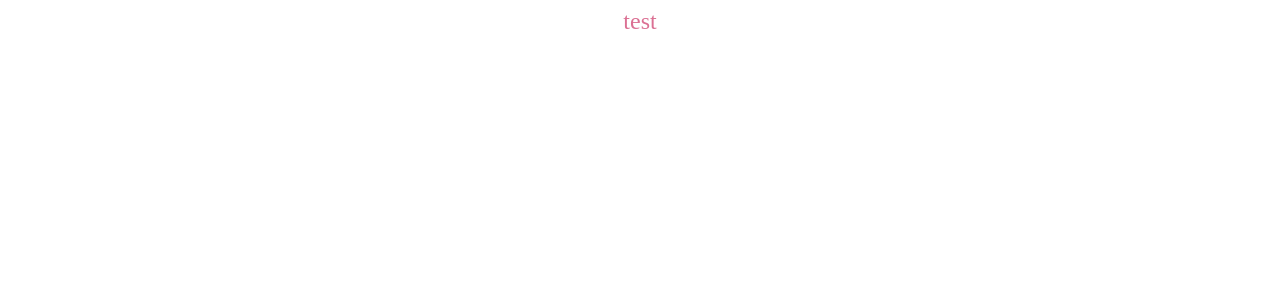
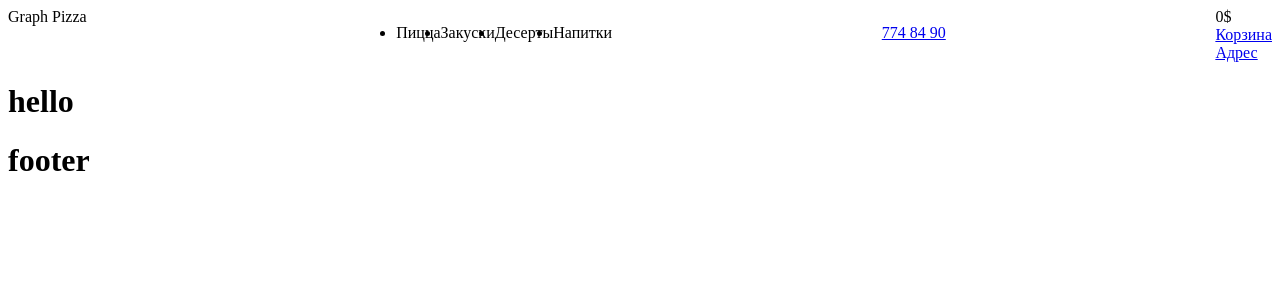
Before and after one commit to FilippSchastnyi/graph-pizza-web, a React (Create React App) app: page / in a window 1280 px wide. Shown: the top 300 px of the page. Built offline with nearby package versions, Linux system fonts and the light colour scheme.

Commit message:
GP-pshchasny-created-the-structure-of-the-header-component

```diff
--- a/src/App.tsx
+++ b/src/App.tsx
@@ -1,18 +1,14 @@
 import React from 'react';
-import styled from "styled-components";
+import Layout from "./components/common/Layout";
 
 function App() {
   return (
-    <Title>
-      test
-    </Title>
+    <Layout>
+      <h1>
+        hello
+      </h1>
+    </Layout>
   );
 }
 
 export default App;
-
-const Title = styled.div`
-  font-size: 1.5em;
-  text-align: center;
-  color: palevioletred;
-`;
--- /dev/null
+++ b/src/components/common/Footer.tsx
@@ -0,0 +1,9 @@
+const Footer = () => {
+  return (
+    <h1>
+      footer
+    </h1>
+  )
+}
+
+export default Footer
--- /dev/null
+++ b/src/components/common/Header/Header.tsx
@@ -0,0 +1,24 @@
+import styled from "styled-components";
+import Logo from "../Logo"
+import HeaderOptions from "./HeaderOptions";
+import HeaderContacts from "./HeaderContacts";
+import HeaderCart from "./HeaderCart";
+import Flex from "../../styled/Flex";
+
+const Header = () => {
+  return (
+    <Flex justify = 'space-between'>
+      <Logo/>
+      <HeaderOptions/>
+      <HeaderContacts/>
+      <HeaderCart/>
+    </Flex>
+  )
+}
+
+export default Header
+
+const Wrapper = styled.div`
+  display: flex;
+  justify-content: space-between;
+`
--- /dev/null
+++ b/src/components/common/Header/HeaderCart.tsx
@@ -0,0 +1,18 @@
+import styled from "styled-components";
+
+const HeaderCart = () => {
+  return (
+    <Wrapper>
+      <span> 0$ </span>
+      <a href="#"> Корзина </a>
+      <a href="#"> Адрес </a>
+    </Wrapper>
+  )
+}
+
+export default HeaderCart
+
+const Wrapper = styled.div`
+  display: flex;
+  flex-direction: column
+`;
--- /dev/null
+++ b/src/components/common/Header/HeaderContacts.tsx
@@ -0,0 +1,8 @@
+const HeaderContacts = () => {
+  return (
+    <p>
+      <a href="tel:+375257748490"> 774 84 90 </a>
+    </p>
+  )
+}
+export default HeaderContacts
--- /dev/null
+++ b/src/components/common/Header/HeaderOptions.tsx
@@ -0,0 +1,25 @@
+import styled from "styled-components";
+
+const HeaderOptions = () => {
+
+  const options = [
+    {name: 'Пицца'},
+    {name: 'Закуски'},
+    {name: 'Десерты'},
+    {name: 'Напитки'},
+  ]
+
+  return (
+    <List>
+      {
+        options.map(option => <li key={option.name}>{option.name}</li>)
+      }
+    </List>
+  )
+}
+
+const List = styled.ul`
+ display:flex
+`
+
+export default HeaderOptions
--- /dev/null
+++ b/src/components/common/Layout.tsx
@@ -0,0 +1,15 @@
+import React, {ReactNode} from 'react';
+import Header from "./Header/Header";
+import Footer from "./Footer";
+
+const Layout = ({children}: {children: ReactNode}): JSX.Element => {
+  return (
+    <>
+      <Header/>
+      {children}
+      <Footer/>
+    </>
+  );
+}
+
+export default Layout;
--- /dev/null
+++ b/src/components/common/Logo.tsx
@@ -0,0 +1,8 @@
+
+const Logo = () => {
+  return (
+    <span>Graph Pizza</span>
+  )
+}
+
+export default Logo
--- /dev/null
+++ b/src/components/styled/Flex.tsx
@@ -0,0 +1,22 @@
+import styled from "styled-components";
+
+interface IFlexProps {
+  direction?: string;
+  align?: string;
+  justify?: string;
+  margin?: string;
+}
+
+const Flex = (props: any) => {
+  return <StyledFlex {...props} />
+}
+
+const StyledFlex = styled.div`
+  display: flex;
+  flex-direction: ${(props: any) => props.direction || 'row'};
+  align-items: ${(props: any) => props.align || 'stretch' };
+  justify-content: ${(props: any) => props.justify || 'stretch' };
+  margin: ${({margin}: any) => margin || '0' };
+`
+
+export default Flex
--- a/src/index.tsx
+++ b/src/index.tsx
@@ -12,7 +12,4 @@ root.render(
   </React.StrictMode>
 );
 
-// If you want to start measuring performance in your app, pass a function
-// to log results (for example: reportWebVitals(console.log))
-// or send to an analytics endpoint. Learn more: https://bit.ly/CRA-vitals
 reportWebVitals();
```
Also changed, not shown: src/index.css (added), src/logo.svg (deleted), 1 other file (tests, documents, lock files or other folders).
